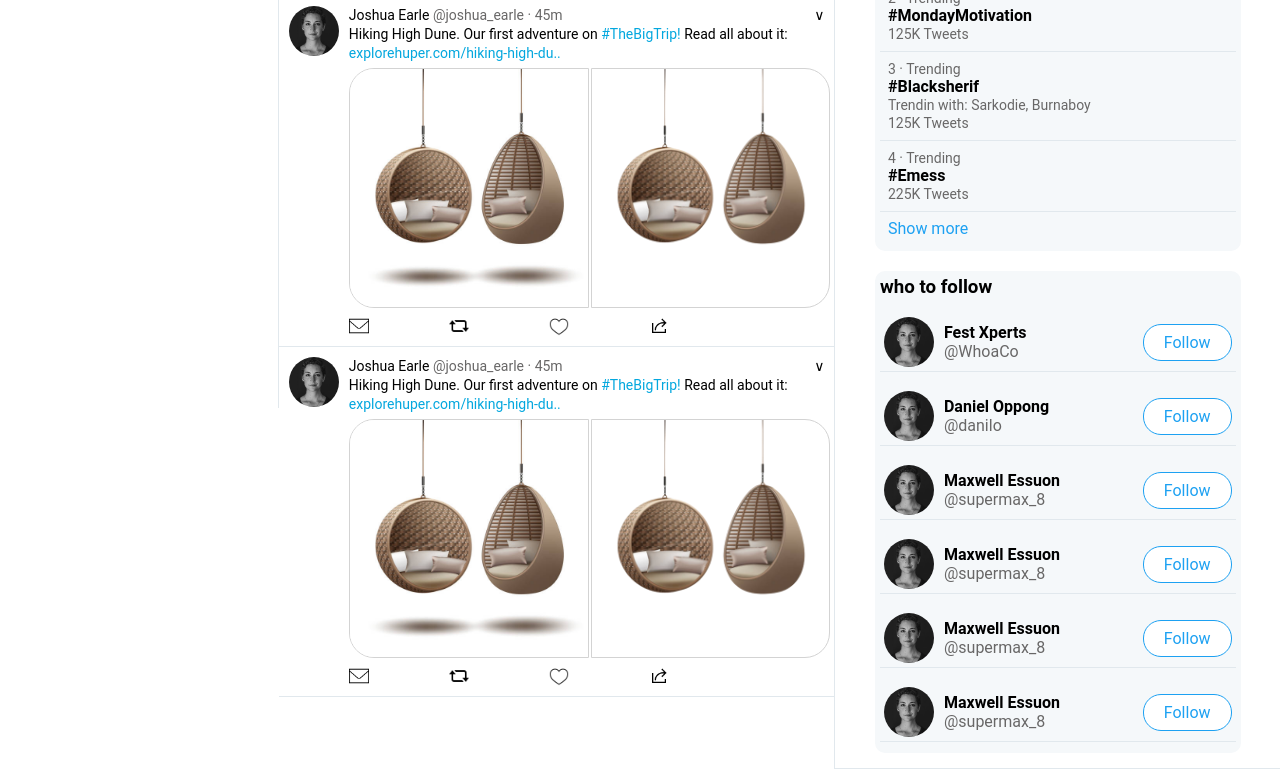
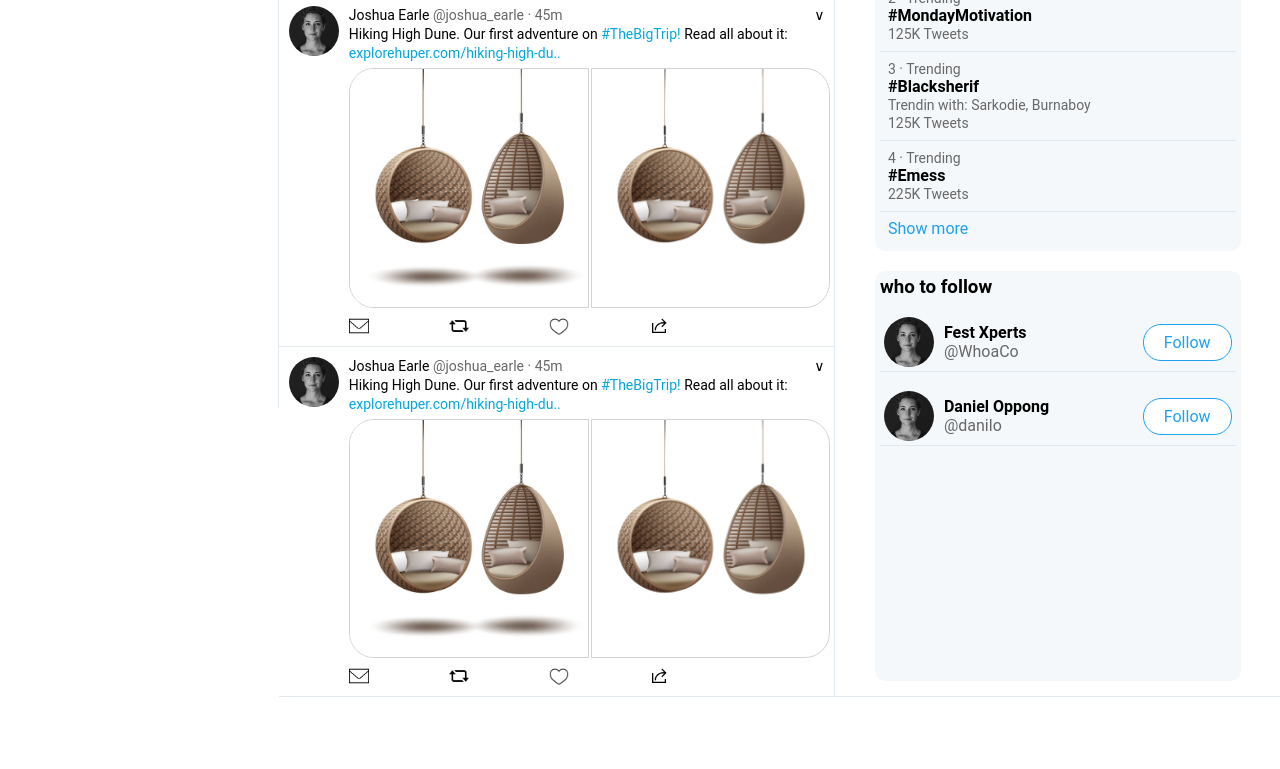
Before and after one commit to emess2g/Twitter-Clone, a plain HTML site: page html/404.html in a window 1280 px wide. Shown: the part 392-1161 px from the top of the page. After the commit the page ends 1089 px from the top, so only its background shows below. Drawn offline with Linux system fonts and the light colour scheme.

Commit message:
limited who to follow

```diff
--- a/html/404.html
+++ b/html/404.html
@@ -231,58 +231,8 @@
                     Follow
                 </button>
             </div>
-            <div class="suggestion-account">
 
-                <div class="sugg-profile-info">
-                    <img class="profile-pic" src="/icons/christine.jpg" alt="">
-                    <div>
-                        <h4 class="sugg-account-name">Maxwell Essuon</h4>
-                     <p class="account-handel">@supermax_8</p>
-                    </div>
-                </div>
-                <button class="follow-btn">
-                    Follow
-                </button>
-            </div>
-            <div class="suggestion-account">
 
-                <div class="sugg-profile-info">
-                    <img class="profile-pic" src="/icons/christine.jpg" alt="">
-                    <div>
-                        <h4 class="sugg-account-name">Maxwell Essuon</h4>
-                     <p class="account-handel">@supermax_8</p>
-                    </div>
-                </div>
-                <button class="follow-btn">
-                    Follow
-                </button>
-            </div>
-            <div class="suggestion-account">
-
-                <div class="sugg-profile-info">
-                    <img class="profile-pic" src="/icons/christine.jpg" alt="">
-                    <div>
-                        <h4 class="sugg-account-name">Maxwell Essuon</h4>
-                     <p class="account-handel">@supermax_8</p>
-                    </div>
-                </div>
-                <button class="follow-btn">
-                    Follow
-                </button>
-            </div>
-            <div class="suggestion-account">
-
-                <div class="sugg-profile-info">
-                    <img class="profile-pic" src="/icons/christine.jpg" alt="">
-                    <div>
-                        <h4 class="sugg-account-name">Maxwell Essuon</h4>
-                     <p class="account-handel">@supermax_8</p>
-                    </div>
-                </div>
-                <button class="follow-btn">
-                    Follow
-                </button>
-            </div>
         </div>
 
     </section>
```
Also changed, not shown: w3schoolsProjects/nav/sidenavPush.html (added, +80 -0 lines).
